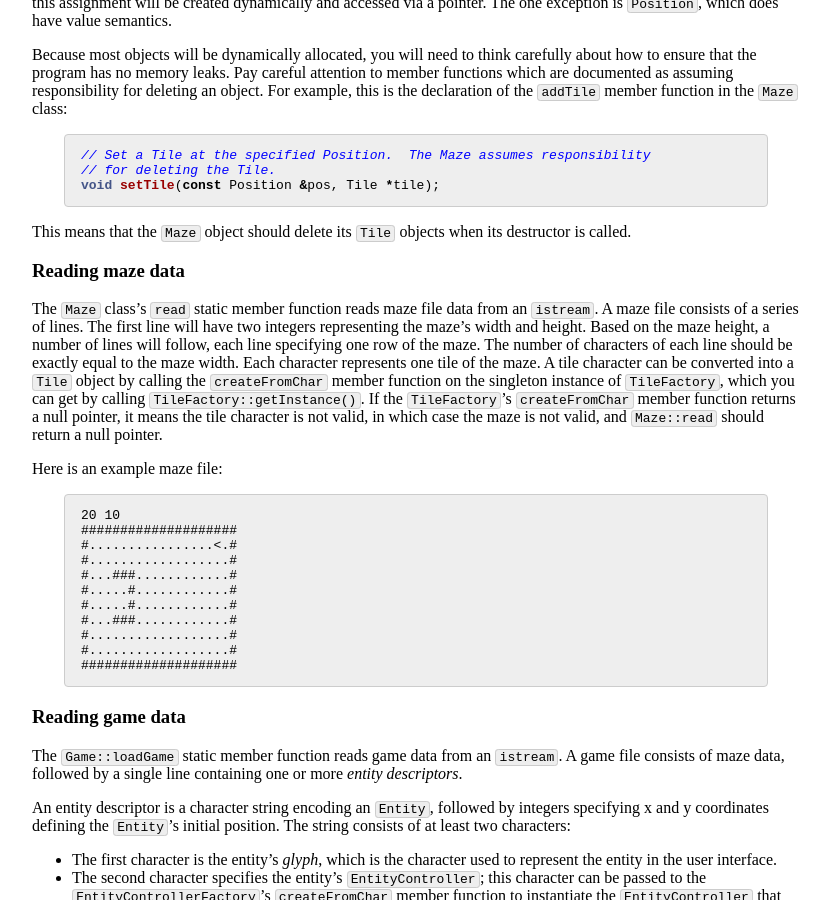
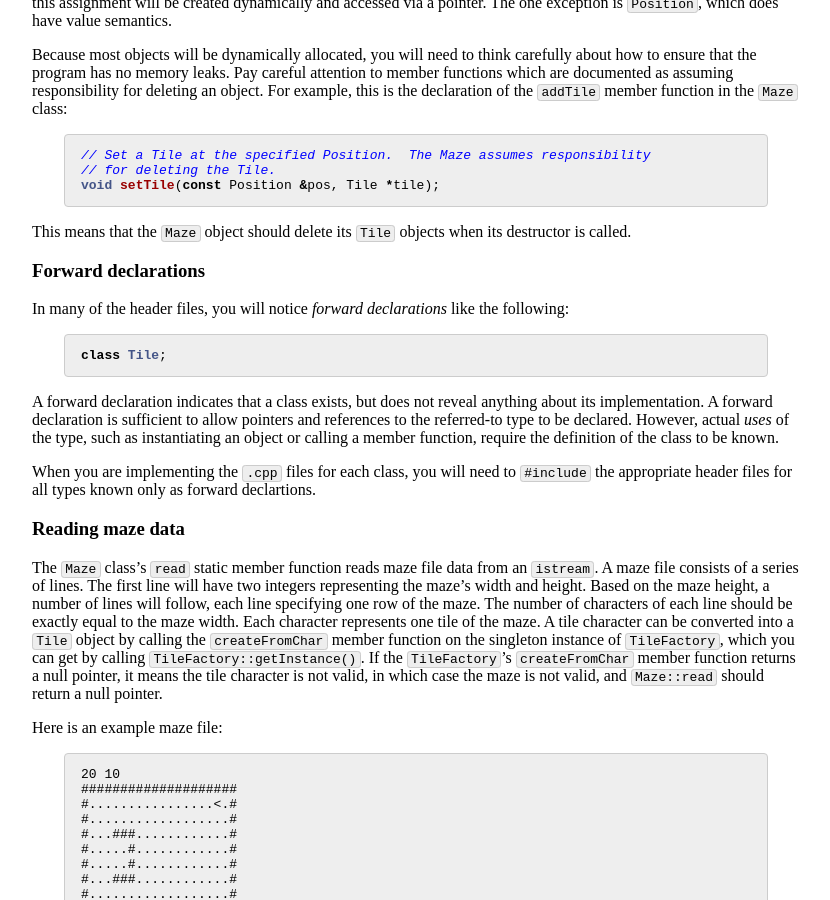
Before and after one commit to jhuintprog/spring2020, a Jekyll site: the page built from finproj/index.md, in a window 1280 px wide and 900 px high, scrolled down 3340 px. Shown: the whole window, without its empty margins (224-1054 px from the left). Built offline with Jekyll 4.4.1, drawn with Linux system fonts in a browser that asks for light colours.

Commit message:
note about forward declarations

````diff
--- a/finproj/index.md
+++ b/finproj/index.md
@@ -146,6 +146,18 @@ void setTile(const Position &pos, Tile *tile);
 
 This means that the `Maze` object should delete its `Tile` objects when its destructor is called.
 
+### Forward declarations
+
+In many of the header files, you will notice *forward declarations* like the following:
+
+```cpp
+class Tile;
+```
+
+A forward declaration indicates that a class exists, but does not reveal anything about its implementation. A forward declaration is sufficient to allow pointers and references to the referred-to type to be declared.  However, actual *uses* of the type, such as instantiating an object or calling a member function, require the definition of the class to be known.
+
+When you are implementing the `.cpp` files for each class, you will need to `#include` the appropriate header files for all types known only as forward declartions.
+
 ### Reading maze data
 
 The `Maze` class's `read` static member function reads maze file data from an `istream`.  A maze file consists of a series of lines.  The first line will have two integers representing the maze's width and height.  Based on the maze height, a number of lines will follow, each line specifying one row of the maze.  The number of characters of each line should be exactly equal to the maze width.  Each character represents one tile of the maze.  A tile character can be converted into a `Tile` object by calling the `createFromChar` member function on the singleton instance of `TileFactory`, which you can get by calling `TileFactory::getInstance()`.  If the `TileFactory`'s `createFromChar` member function returns a null pointer, it means the tile character is not valid, in which case the maze is not valid, and `Maze::read` should return a null pointer.
````
